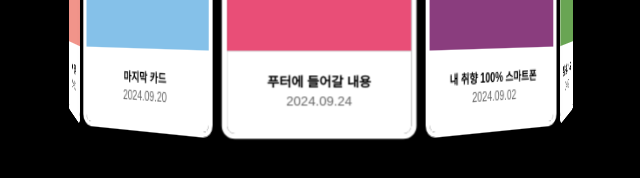
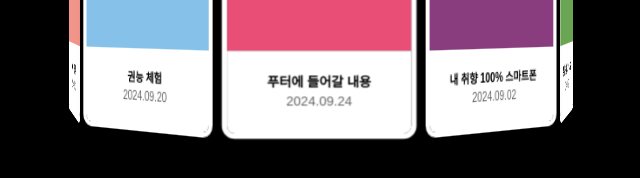
Before and after one commit to bigmacfive/interaction, a plain HTML site: page index.html in a window 1280 px wide. Shown: the part 390-568 px from the top of the page, 313-953 px from the left. Drawn offline with Linux system fonts and the light colour scheme; a web font is replaced by a local one.

Commit message:
Update index.html

```diff
--- a/index.html
+++ b/index.html
@@ -137,7 +137,7 @@
             {href: "https://super.askitmore.com", text: "채터누가 클럽", icon: "🎭"},
             {href: "8.html", text: "스마트폰 스트레스 테스트", icon: "🧘"},
             {href: "9.html", text: "이중 회전 추", icon: "🌀"},
-            {href: "last.html", text: "마지막 카드", icon: "🏁"}
+            {href: "10.html", text: "권능 체험", icon: "🏁"}
         ];
 
         const colors = [
```
